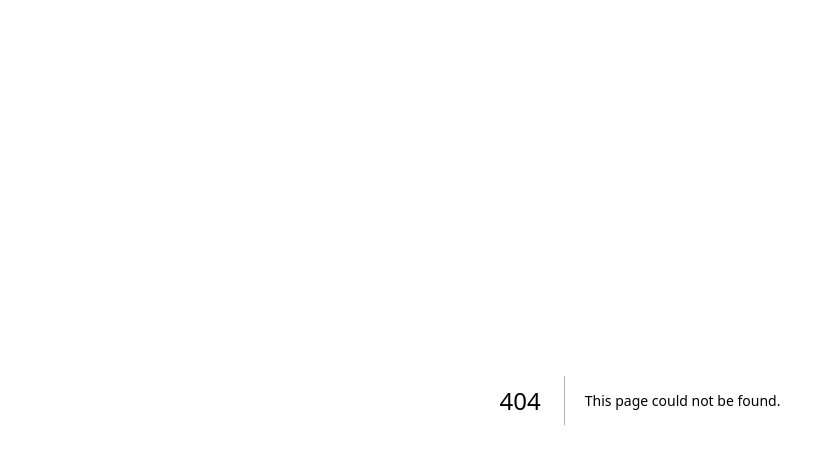
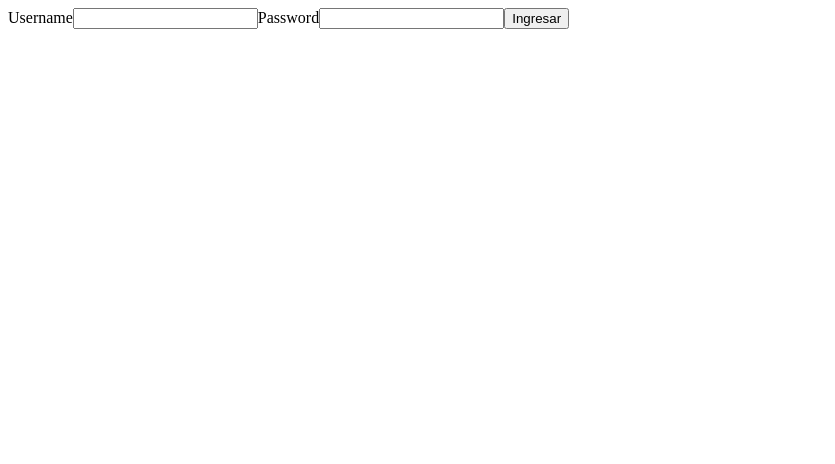
Before and after one commit to juancamr/client-provider, a Next.js app in the folder client/: page /login in a window 1280 px wide. Before the commit this address had no page. Shown: the top 464 px of the page, without its empty margins (0-835 px from the left). Built offline with nearby package versions, Linux system fonts and the light colour scheme.

Commit message:
conexion al servidor, login client

```diff
--- a/client/app/layout.tsx
+++ b/client/app/(site)/layout.tsx
@@ -1,4 +1,4 @@
-import './globals.css'
+import '../globals.css'
 import { Inter } from 'next/font/google'
 
 const inter = Inter({ subsets: ['latin'] })
--- a/client/app/globals.css
+++ b/client/app/globals.css
@@ -2,26 +2,7 @@
 @tailwind components;
 @tailwind utilities;
 
-:root {
-  --foreground-rgb: 0, 0, 0;
-  --background-start-rgb: 214, 219, 220;
-  --background-end-rgb: 255, 255, 255;
+* {
+  margin: 0;
+  padding: 0;
 }
-
-@media (prefers-color-scheme: dark) {
-  :root {
-    --foreground-rgb: 255, 255, 255;
-    --background-start-rgb: 0, 0, 0;
-    --background-end-rgb: 0, 0, 0;
-  }
-}
-
-body {
-  color: rgb(var(--foreground-rgb));
-  background: linear-gradient(
-      to bottom,
-      transparent,
-      rgb(var(--background-end-rgb))
-    )
-    rgb(var(--background-start-rgb));
-}
--- /dev/null
+++ b/client/app/login/layout.tsx
@@ -0,0 +1,16 @@
+export const metadata = {
+  title: 'Next.js',
+  description: 'Generated by Next.js',
+}
+
+export default function RootLayout({
+  children,
+}: {
+  children: React.ReactNode
+}) {
+  return (
+    <html lang="en">
+      <body>{children}</body>
+    </html>
+  )
+}
--- /dev/null
+++ b/client/app/login/page.tsx
@@ -0,0 +1,61 @@
+"use client";
+import { useState, ChangeEvent, useEffect, FormEvent } from "react";
+
+interface user {
+  username: string;
+  password: string;
+}
+
+const Login = () => {
+  const [userCredentials, setUserCredentials] = useState<user>({
+    username: "",
+    password: "",
+  });
+
+  const loginPost = async () => {
+    await fetch("http://192.168.1.131:3000/api/login", {
+      method: "POST",
+      headers: {
+        "Content-Type": "application/json",
+      },
+      body: JSON.stringify(userCredentials),
+    });
+  };
+
+  const handleChange = (event: ChangeEvent<HTMLInputElement>) => {
+    const { name, value } = event.target;
+    setUserCredentials((prevValues) => ({
+      ...prevValues,
+      [name]: value,
+    }));
+  };
+
+  const submitForm = (event: FormEvent<HTMLFormElement>) => {
+    event.preventDefault()
+    loginPost()
+  }
+
+  return (
+    <main className="mx-auto">
+      <form onSubmit={submitForm}>
+        <label htmlFor="username">Username</label>
+        <input
+          onChange={handleChange}
+          value={userCredentials.username}
+          name="username"
+          type="text"
+        />
+        <label htmlFor="password">Password</label>
+        <input
+          onChange={handleChange}
+          value={userCredentials.password}
+          name="password"
+          type="text"
+        />
+        <button>Ingresar</button>
+      </form>
+    </main>
+  );
+}
+
+export default Login;
--- a/client/app/page.tsx
+++ /dev/null
@@ -1,113 +0,0 @@
-import Image from 'next/image'
-
-export default function Home() {
-  return (
-    <main className="flex min-h-screen flex-col items-center justify-between p-24">
-      <div className="z-10 w-full max-w-5xl items-center justify-between font-mono text-sm lg:flex">
-        <p className="fixed left-0 top-0 flex w-full justify-center border-b border-gray-300 bg-gradient-to-b from-zinc-200 pb-6 pt-8 backdrop-blur-2xl dark:border-neutral-800 dark:bg-zinc-800/30 dark:from-inherit lg:static lg:w-auto  lg:rounded-xl lg:border lg:bg-gray-200 lg:p-4 lg:dark:bg-zinc-800/30">
-          Get started by editing&nbsp;
-          <code className="font-mono font-bold">app/page.tsx</code>
-        </p>
-        <div className="fixed bottom-0 left-0 flex h-48 w-full items-end justify-center bg-gradient-to-t from-white via-white dark:from-black dark:via-black lg:static lg:h-auto lg:w-auto lg:bg-none">
-          <a
-            className="pointer-events-none flex place-items-center gap-2 p-8 lg:pointer-events-auto lg:p-0"
-            href="https://vercel.com?utm_source=create-next-app&utm_medium=appdir-template&utm_campaign=create-next-app"
-            target="_blank"
-            rel="noopener noreferrer"
-          >
-            By{' '}
-            <Image
-              src="/vercel.svg"
-              alt="Vercel Logo"
-              className="dark:invert"
-              width={100}
-              height={24}
-              priority
-            />
-          </a>
-        </div>
-      </div>
-
-      <div className="relative flex place-items-center before:absolute before:h-[300px] before:w-[480px] before:-translate-x-1/2 before:rounded-full before:bg-gradient-radial before:from-white before:to-transparent before:blur-2xl before:content-[''] after:absolute after:-z-20 after:h-[180px] after:w-[240px] after:translate-x-1/3 after:bg-gradient-conic after:from-sky-200 after:via-blue-200 after:blur-2xl after:content-[''] before:dark:bg-gradient-to-br before:dark:from-transparent before:dark:to-blue-700 before:dark:opacity-10 after:dark:from-sky-900 after:dark:via-[#0141ff] after:dark:opacity-40 before:lg:h-[360px]">
-        <Image
-          className="relative dark:drop-shadow-[0_0_0.3rem_#ffffff70] dark:invert"
-          src="/next.svg"
-          alt="Next.js Logo"
-          width={180}
-          height={37}
-          priority
-        />
-      </div>
-
-      <div className="mb-32 grid text-center lg:mb-0 lg:grid-cols-4 lg:text-left">
-        <a
-          href="https://nextjs.org/docs?utm_source=create-next-app&utm_medium=appdir-template&utm_campaign=create-next-app"
-          className="group rounded-lg border border-transparent px-5 py-4 transition-colors hover:border-gray-300 hover:bg-gray-100 hover:dark:border-neutral-700 hover:dark:bg-neutral-800/30"
-          target="_blank"
-          rel="noopener noreferrer"
-        >
-          <h2 className={`mb-3 text-2xl font-semibold`}>
-            Docs{' '}
-            <span className="inline-block transition-transform group-hover:translate-x-1 motion-reduce:transform-none">
-              -&gt;
-            </span>
-          </h2>
-          <p className={`m-0 max-w-[30ch] text-sm opacity-50`}>
-            Find in-depth information about Next.js features and API.
-          </p>
-        </a>
-
-        <a
-          href="https://nextjs.org/learn?utm_source=create-next-app&utm_medium=appdir-template-tw&utm_campaign=create-next-app"
-          className="group rounded-lg border border-transparent px-5 py-4 transition-colors hover:border-gray-300 hover:bg-gray-100 hover:dark:border-neutral-700 hover:dark:bg-neutral-800 hover:dark:bg-opacity-30"
-          target="_blank"
-          rel="noopener noreferrer"
-        >
-          <h2 className={`mb-3 text-2xl font-semibold`}>
-            Learn{' '}
-            <span className="inline-block transition-transform group-hover:translate-x-1 motion-reduce:transform-none">
-              -&gt;
-            </span>
-          </h2>
-          <p className={`m-0 max-w-[30ch] text-sm opacity-50`}>
-            Learn about Next.js in an interactive course with&nbsp;quizzes!
-          </p>
-        </a>
-
-        <a
-          href="https://vercel.com/templates?framework=next.js&utm_source=create-next-app&utm_medium=appdir-template&utm_campaign=create-next-app"
-          className="group rounded-lg border border-transparent px-5 py-4 transition-colors hover:border-gray-300 hover:bg-gray-100 hover:dark:border-neutral-700 hover:dark:bg-neutral-800/30"
-          target="_blank"
-          rel="noopener noreferrer"
-        >
-          <h2 className={`mb-3 text-2xl font-semibold`}>
-            Templates{' '}
-            <span className="inline-block transition-transform group-hover:translate-x-1 motion-reduce:transform-none">
-              -&gt;
-            </span>
-          </h2>
-          <p className={`m-0 max-w-[30ch] text-sm opacity-50`}>
-            Explore the Next.js 13 playground.
-          </p>
-        </a>
-
-        <a
-          href="https://vercel.com/new?utm_source=create-next-app&utm_medium=appdir-template&utm_campaign=create-next-app"
-          className="group rounded-lg border border-transparent px-5 py-4 transition-colors hover:border-gray-300 hover:bg-gray-100 hover:dark:border-neutral-700 hover:dark:bg-neutral-800/30"
-          target="_blank"
-          rel="noopener noreferrer"
-        >
-          <h2 className={`mb-3 text-2xl font-semibold`}>
-            Deploy{' '}
-            <span className="inline-block transition-transform group-hover:translate-x-1 motion-reduce:transform-none">
-              -&gt;
-            </span>
-          </h2>
-          <p className={`m-0 max-w-[30ch] text-sm opacity-50`}>
-            Instantly deploy your Next.js site to a shareable URL with Vercel.
-          </p>
-        </a>
-      </div>
-    </main>
-  )
-}
```
Also changed, not shown: client/app/(site)/page.tsx (added, +18 -0 lines), 2 other files (tests, documents, lock files or other folders).
